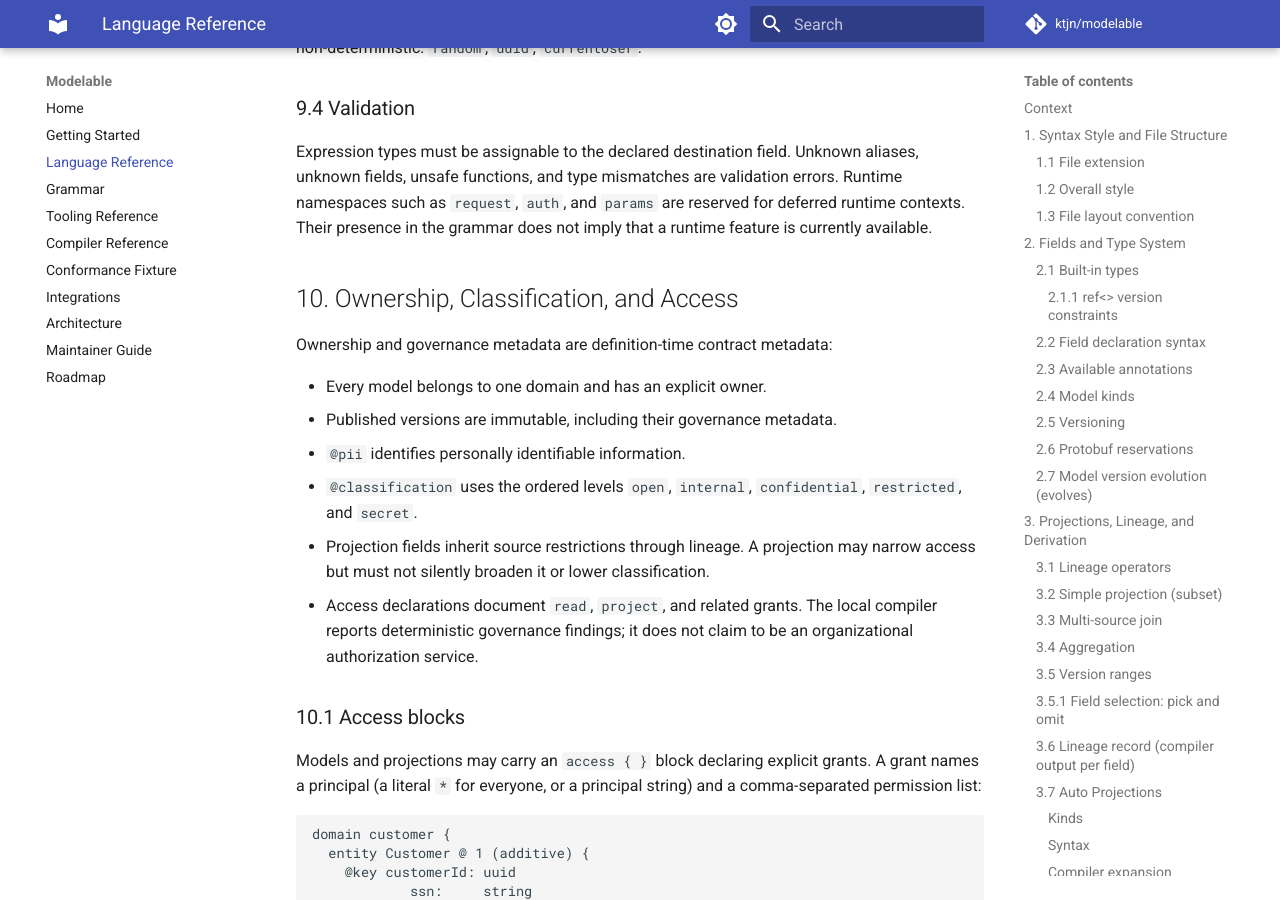
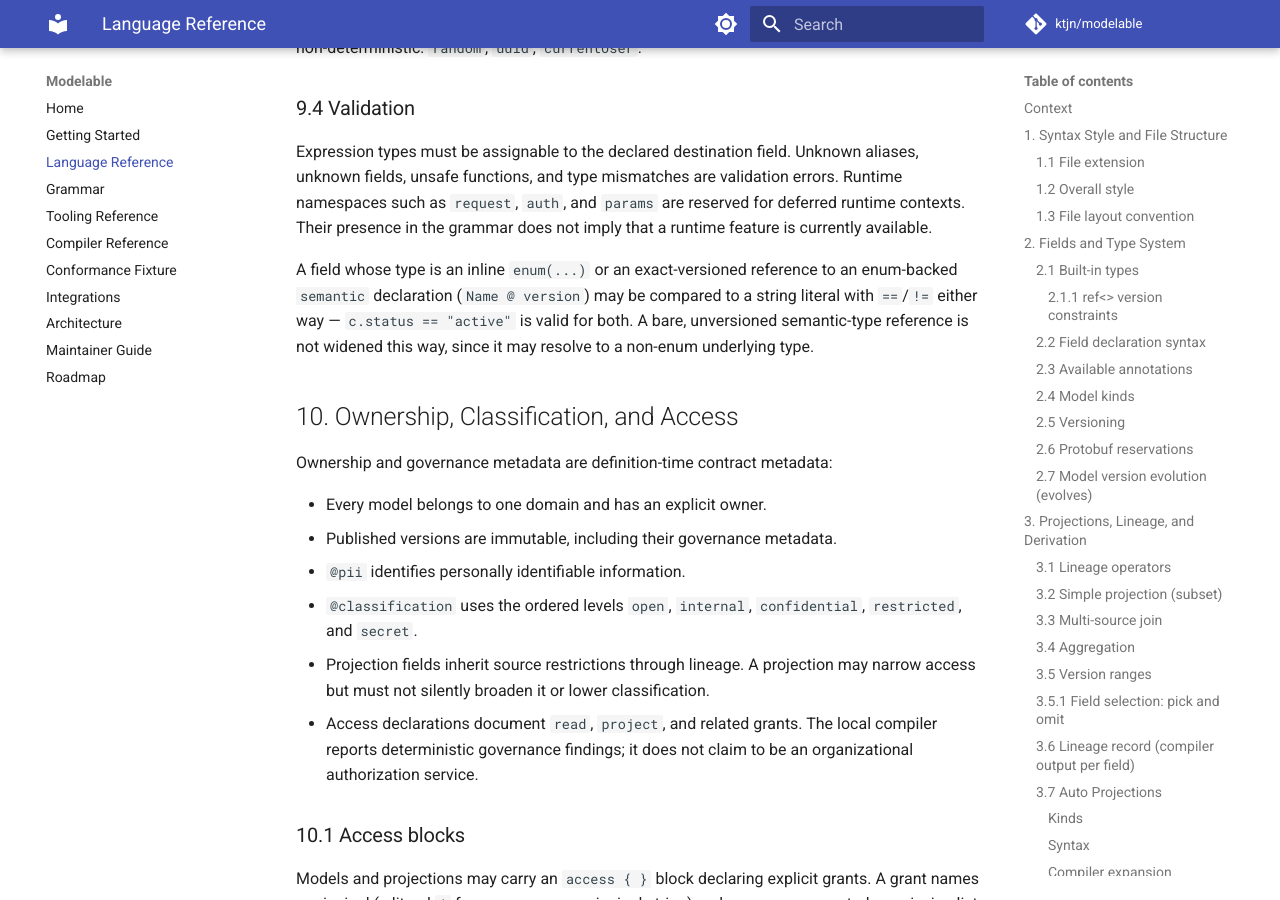
Before and after one commit to ktjn/modelable, an MkDocs documentation site: the page built from docs/language-reference.md, in a window 1280 px wide and 900 px high, scrolled down 32083 px. Built offline with MkDocs 1.6.1 and Material for MkDocs 9.7.7, drawn with Linux system fonts in a browser that asks for light colours; comment, search, counter and statistics services are not loaded.

Commit message:
fix: allow enum_ref fields to compare against string literals in CEL
An inline anonymous enum(...) field could already be compared to a string
literal via ==/!= in a CEL expression, but an exact-versioned reference to
a named semantic enum (enum_ref) could not -- a real, previously-discovered
and disclosed inconsistency (see ROADMAP.md's A1 entry). Deliberately does
not widen the same treatment to a bare, unversioned semantic-type
reference, since that may resolve to a non-enum underlying type.

Co-Authored-By: Claude Sonnet 5 <noreply@anthropic.com>

```diff
--- a/docs/language-reference.md
+++ b/docs/language-reference.md
@@ -1292,6 +1292,12 @@ errors. Runtime namespaces such as `request`, `auth`, and `params` are reserved
 for deferred runtime contexts. Their presence in the grammar does not imply
 that a runtime feature is currently available.
 
+A field whose type is an inline `enum(...)` or an exact-versioned reference
+to an enum-backed `semantic` declaration (`Name @ version`) may be compared
+to a string literal with `==`/`!=` either way — `c.status == "active"` is
+valid for both. A bare, unversioned semantic-type reference is not widened
+this way, since it may resolve to a non-enum underlying type.
+
 ## 10. Ownership, Classification, and Access
 
 Ownership and governance metadata are definition-time contract metadata:
```
Also changed, not shown: ROADMAP.md (+12 -0 lines), 2 other files.
